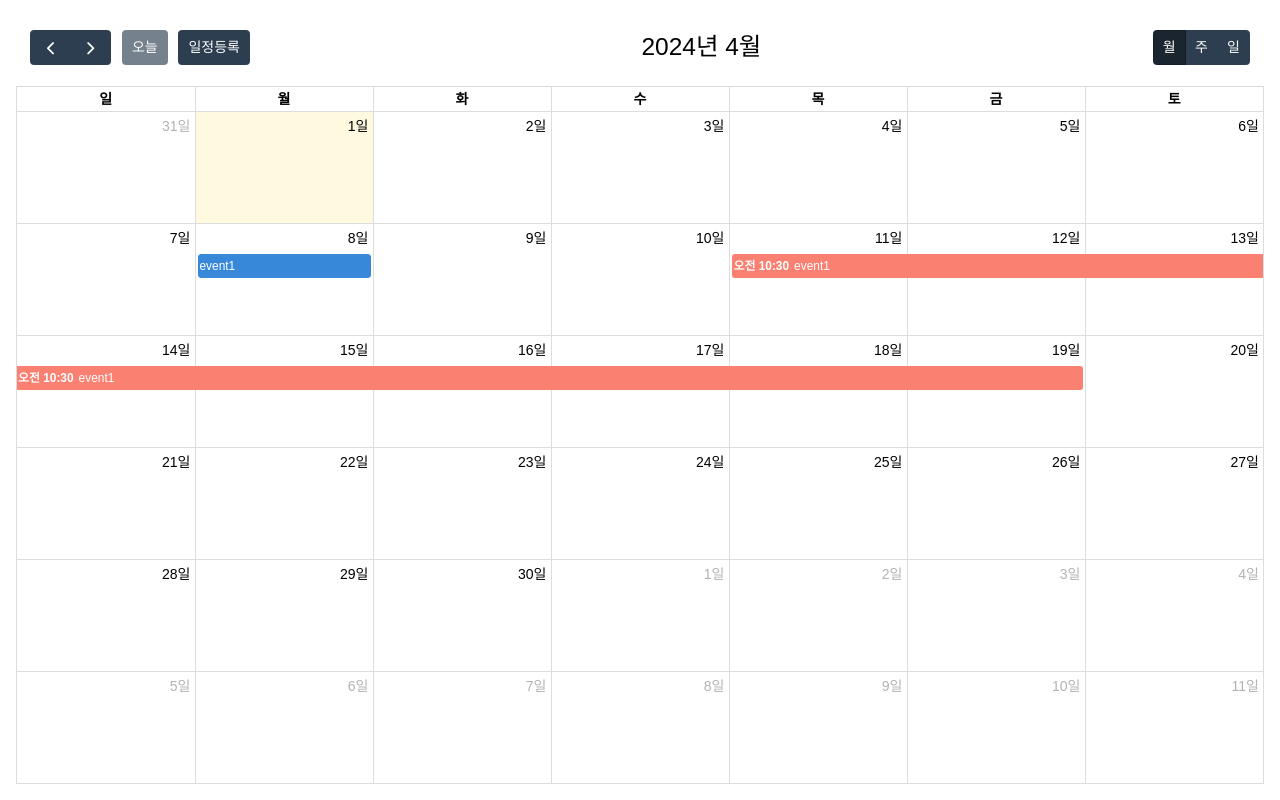
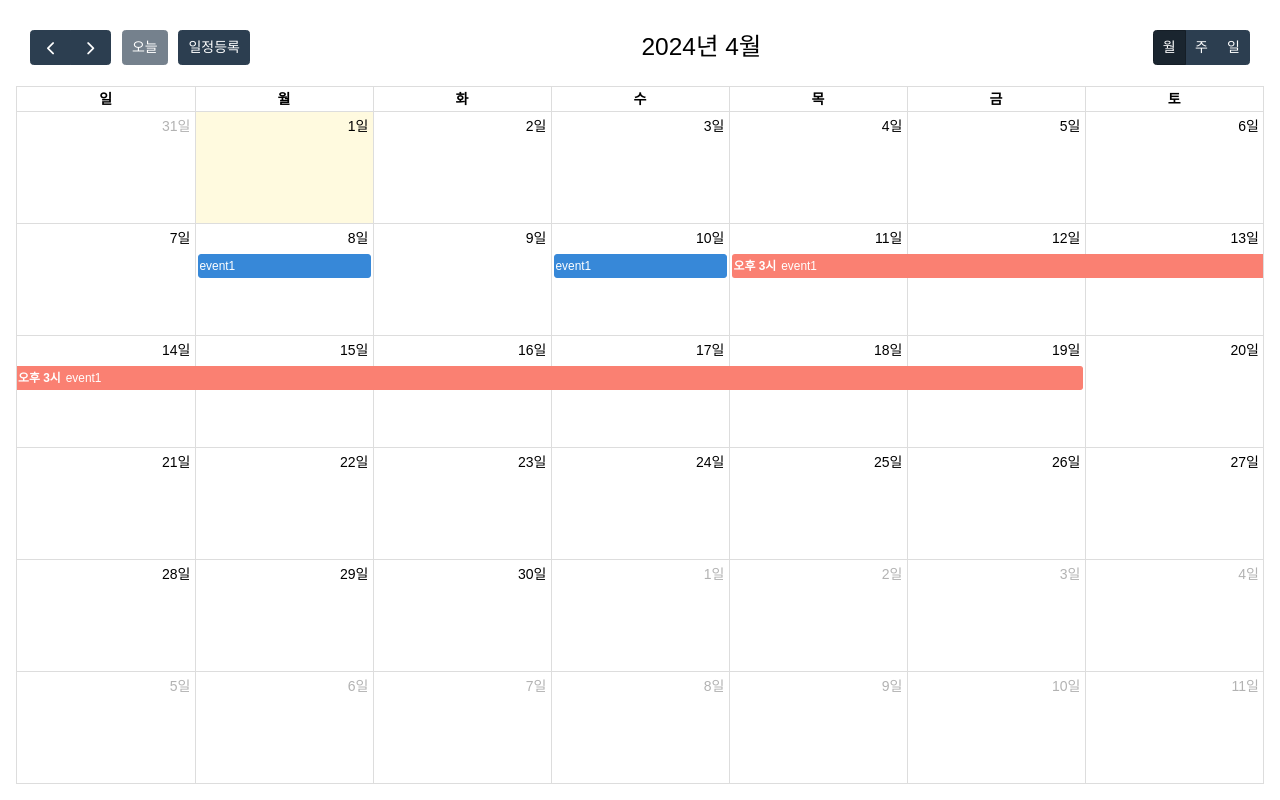
Before and after one commit to 100JM/to-do-list, a React (Vite) app: page / in a window 1280 px wide. Built offline with nearby package versions, Linux system fonts and the light colour scheme; a web font is replaced by a local one.

Commit message:
불필요 코드 정리 & date 상태 관리 수정(추가 개선 필요) & date 유효성 추가

```diff
--- a/src/App.tsx
+++ b/src/App.tsx
@@ -26,7 +26,12 @@ function App() {
     },
     {
       title: 'event1',
-      start: '2024-04-11T10:30:00',
+      start: '2024-04-10',
+      end: '2024-04-10',
+    },
+    {
+      title: 'event1',
+      start: '2024-04-11T15:00:00.000Z',
       end: '2024-04-19T11:30:00',
       color: '#FA8072'
     }
@@ -40,13 +45,15 @@ function App() {
     setSelectedDate((prevDate) => {
       return {
         ...prevDate,
-        startDate: arg.dateStr,
-        endDate: arg.dateStr
+        startDate: arg.date.toISOString(),
+        endDate: arg.date.toISOString()
       }
     })
 
     setIsOpen(true);
-    console.log(selectedDate);
+    // console.log(arg.allDay);
+    // console.log(arg.date.toISOString());
+    // console.log(arg.dateStr);
   };
 
   const eventClickEvt = (arg: EventClickArg) => {
@@ -62,16 +69,34 @@ function App() {
     setSelectedDate((prevDate) => {
       return {
         ...prevDate,
-        startDate: arg.startStr,
-        endDate: arg.endStr
+        startDate: arg.start.toISOString(),
+        endDate: arg.end.toISOString()
       }
     })
     setIsOpen(true);
   }
 
+  const setStartDate = (startDate:string) => {
+    setSelectedDate((prevDate) => {
+      return {
+        ...prevDate,
+        startDate: startDate,
+      }
+    })
+  };
+
+  const setEndDate = (endDate:string) => {
+    setSelectedDate((prevDate) => {
+      return {
+        ...prevDate,
+        endDate: endDate,
+      }
+    })
+  };
+
   return (
     <>
-      {isOpen && <TodoDialog isOpen={isOpen} closeTodoModal={closeTodoModal} selectedDate={selectedDate} />}
+      {isOpen && <TodoDialog isOpen={isOpen} closeTodoModal={closeTodoModal} selectedDate={selectedDate} setStartDate={setStartDate} setEndDate={setEndDate}/>}
       <section className="fixed top-0 left-0 right-0 bottom-0 p-4 text-sm font-sans">
         <FullCalendar
           plugins={[dayGridPlugin, interactionPlugin]}
--- a/src/components/TOdoDialog.tsx
+++ b/src/components/TOdoDialog.tsx
@@ -30,6 +30,8 @@ interface TodoDialogInterface {
         startDate: string,
         endDate: string,
     };
+    setStartDate: (startDate:string) => void;
+    setEndDate: (endDate:string) => void;
 }
 
 interface OpenColorBarInterface {
@@ -38,7 +40,8 @@ interface OpenColorBarInterface {
     colorName: string,
 }
 
-const TodoDialog: React.FC<TodoDialogInterface> = ({ isOpen, closeTodoModal, selectedDate }) => {
+const TodoDialog: React.FC<TodoDialogInterface> = ({ isOpen, closeTodoModal, selectedDate, setStartDate, setEndDate }) => {
+    console.log(selectedDate);
     const defaultStartDateTime = dayjs().set('hour', 9).set('minute', 0).startOf('minute');
     const defaultEndDateTime = dayjs().set('hour', 18).set('minute', 0).startOf('minute');
 
@@ -48,18 +51,6 @@ const TodoDialog: React.FC<TodoDialogInterface> = ({ isOpen, closeTodoModal, sel
         selectedColor: '#3788d8',
         colorName: '워터 블루'
     });
-
-    const dialogRef = useRef<HTMLDialogElement>(null);
-
-    useEffect(() => {
-        if (dialogRef.current) {
-            if (isOpen) {
-                dialogRef.current.show();
-            } else {
-                dialogRef.current.close();
-            }
-        }
-    }, [isOpen]);
 
     const handleIsAllday = () => {
         setIsAllday((prev) => !prev)
@@ -85,6 +76,24 @@ const TodoDialog: React.FC<TodoDialogInterface> = ({ isOpen, closeTodoModal, sel
         })
     };
 
+    const handleStartDate = (date:Dayjs | null) => {
+        if (date) {
+            const newDate = new Date(date.toISOString());
+
+            const formattedDate = `${newDate.getFullYear()}-${(newDate.getMonth() + 1).toString().padStart(2, '0')}-${newDate.getDate().toString().padStart(2, '0')}`;
+            setStartDate(formattedDate);
+        }
+    };
+
+    const handleEndtDate = (date:Dayjs | null) => {
+        if (date) {
+            const newDate = new Date(date.toISOString());
+
+            const formattedDate = `${newDate.getFullYear()}-${(newDate.getMonth() + 1).toString().padStart(2, '0')}-${newDate.getDate().toString().padStart(2, '0')}`;
+            setEndDate(formattedDate);
+        }
+    };
+
     return (
         <Dialog
             open={isOpen}
@@ -93,10 +102,10 @@ const TodoDialog: React.FC<TodoDialogInterface> = ({ isOpen, closeTodoModal, sel
             fullWidth={true}
         >
             <DialogTitle className="flex justify-between items-center">
-                <IconButton aria-label="delete" size="large" onClick={closeTodoModal}>
+                <IconButton aria-label="delete" size="large" onClick={closeTodoModal} sx={{color: openColorBar.selectedColor}}>
                     <DeleteIcon />
                 </IconButton>
-                <Button variant="text">저장</Button>
+                <Button variant="text" sx={{color: openColorBar.selectedColor}}>저장</Button>
             </DialogTitle>
             <DialogContent>
                 <div className={`text-gray-700 mb-4`}>
@@ -128,10 +137,15 @@ const TodoDialog: React.FC<TodoDialogInterface> = ({ isOpen, closeTodoModal, sel
                                 <LocalizationProvider dateAdapter={AdapterDayjs}>
                                     <DatePicker
                                         value={dayjs(selectedDate.startDate)}
-                                        onChange={() => { }}
+                                        onChange={(date) => {handleStartDate(date)}}
                                         className="w-22 sm:w-48"
                                         showDaysOutsideCurrentMonth
                                         format="YYYY-MM-DD"
+                                        shouldDisableDate={day => {
+                                            return dayjs(dayjs(day as Dayjs).format(`YYYY-MM-DD`)).isAfter(
+                                                selectedDate.endDate
+                                            );
+                                        }}
                                         desktopModeMediaQuery="@media (min-width: 640px)"
                                         sx={{
                                             "& input": { height: "18px" }, // width - 610 -> media
@@ -167,10 +181,15 @@ const TodoDialog: React.FC<TodoDialogInterface> = ({ isOpen, closeTodoModal, sel
                                 <LocalizationProvider dateAdapter={AdapterDayjs}>
                                     <DatePicker
                                         value={dayjs(selectedDate.endDate)}
-                                        onChange={() => { }}
+                                        onChange={(date) => {handleEndtDate(date)}}
                                         className="w-22 sm:w-48"
                                         showDaysOutsideCurrentMonth
                                         format="YYYY-MM-DD"
+                                        shouldDisableDate={day => {
+                                            return dayjs(dayjs(day as Dayjs).format(`YYYY-MM-DD`)).isBefore(
+                                                selectedDate.startDate
+                                            );
+                                        }}
                                         desktopModeMediaQuery="@media (min-width: 640px)"
                                         sx={{
                                             "& input": { height: "18px" },
@@ -180,6 +199,9 @@ const TodoDialog: React.FC<TodoDialogInterface> = ({ isOpen, closeTodoModal, sel
                                             },
                                             "& fieldset": {borderColor: openColorBar.selectedColor}
                                         }}
+                                        // shouldDisableDate={(day) => {
+                                        //     return
+                                        // }}
                                     />
                                     {!isAllday && <TimePicker
                                         className="w-22 sm:w-48 custom-input"
@@ -235,81 +257,7 @@ const TodoDialog: React.FC<TodoDialogInterface> = ({ isOpen, closeTodoModal, sel
             </DialogContent>
         </Dialog>
     );
-    // 글꼴 & datepicker ui
-    // return createPortal(
-    //     <dialog className="bg-white shadow-2xl rounded-lg p-6 w-11/12 fixed top-1/2 left-1/2 -translate-x-1/2 -translate-y-1/2 lg:w-1/2" ref={dialogRef} onClose={closeTodoModal} onKeyDown={escKeyDown}>
-    //         <div className="flex justify-between">
-    //             <IconButton aria-label="delete" size="large" onClick={closeTodoModal}>
-    //                 <DeleteIcon />
-    //             </IconButton>
-    //             <Button variant="text">저장</Button>
-    //         </div>
-    //         <div className="flex items-center justify-between mb-4">
-    //             <h2 className="text-lg font-semibold text-gray-800">일정 등록</h2>
-    //         </div>
-    //         <div className="text-gray-700 mb-4">
-    //             <div className="border-gray-300 border-b p-2">
-    //                 <input type="text" placeholder="제목" name="title" className="outline-none w-full" />
-    //             </div>
-    //             <div className="border-gray-300 border-b p-2">
-    //                 <div className="flex justify-between items-center my-3">
-    //                     <div>하루종일</div>
-    //                     <Switch color="primary" defaultChecked={isAllday} onChange={handleIsAllday} />
-    //                 </div>
-    //                 <div className="flex justify-between items-center my-3">
-    //                     <div>시작일</div>
-    //                     <div>
-    //                         <LocalizationProvider dateAdapter={AdapterDayjs}>
-    //                             <div className="inline-block mr-3">
-    //                                 <DatePicker
-    //                                     label="시작일"
-    //                                     value={dayjs(selectedDate.startDate)}
-    //                                     onChange={() => { }}
-    //                                     className="z-50 pr-4"
-    //                                     showDaysOutsideCurrentMonth
-    //                                     format="YYYY-MM-DD"
-    //                                     desktopModeMediaQuery="@media (min-width: full)"
-    //                                 />
-    //                             </div>
-    //                             {!isAllday && <TimePicker
-    //                                 className="z-50"
-    //                                 format="H:mm:A"
-    //                                 value={defaultStartDateTime}
-    //                                 desktopModeMediaQuery="@media (min-width: full)"
-    //                             />}
-    //                         </LocalizationProvider>
-    //                     </div>
-    //                 </div>
-    //                 <div className="flex justify-between items-center my-3">
-    //                     <div>종료일</div>
-    //                     <div>
-    //                         <LocalizationProvider dateAdapter={AdapterDayjs}>
-    //                         <div className="inline-block mr-3">
-    //                             <DatePicker
-    //                                 label="종료일"
-    //                                 value={dayjs(selectedDate.endDate)}
-    //                                 onChange={() => { }}
-    //                                 className="z-50"
-    //                                 showDaysOutsideCurrentMonth
-    //                                 format="YYYY-MM-DD"
-    //                                 desktopModeMediaQuery="@media (min-width: full)"
-    //                             />
-    //                         </div>
-    //                             {!isAllday && <TimePicker
-    //                                 className="z-50"
-    //                                 format="H:mm:A"
-    //                                 value={defaultEndDateTime}
-    //                                 desktopModeMediaQuery="@media (min-width: full)"
-    //                             />}
-    //                         </LocalizationProvider>
-    //                     </div>
-    //                 </div>
-    //             </div>
-    //         </div>
-    //     </dialog>
-    //     ,
-    //     document.getElementById('modal')!
-    // )
+    // date 유효성 check(time 분기처리 -> 따로 state를 사용하는것이 최선인가?) datepicker ui
 }
 
 export default TodoDialog;
```
